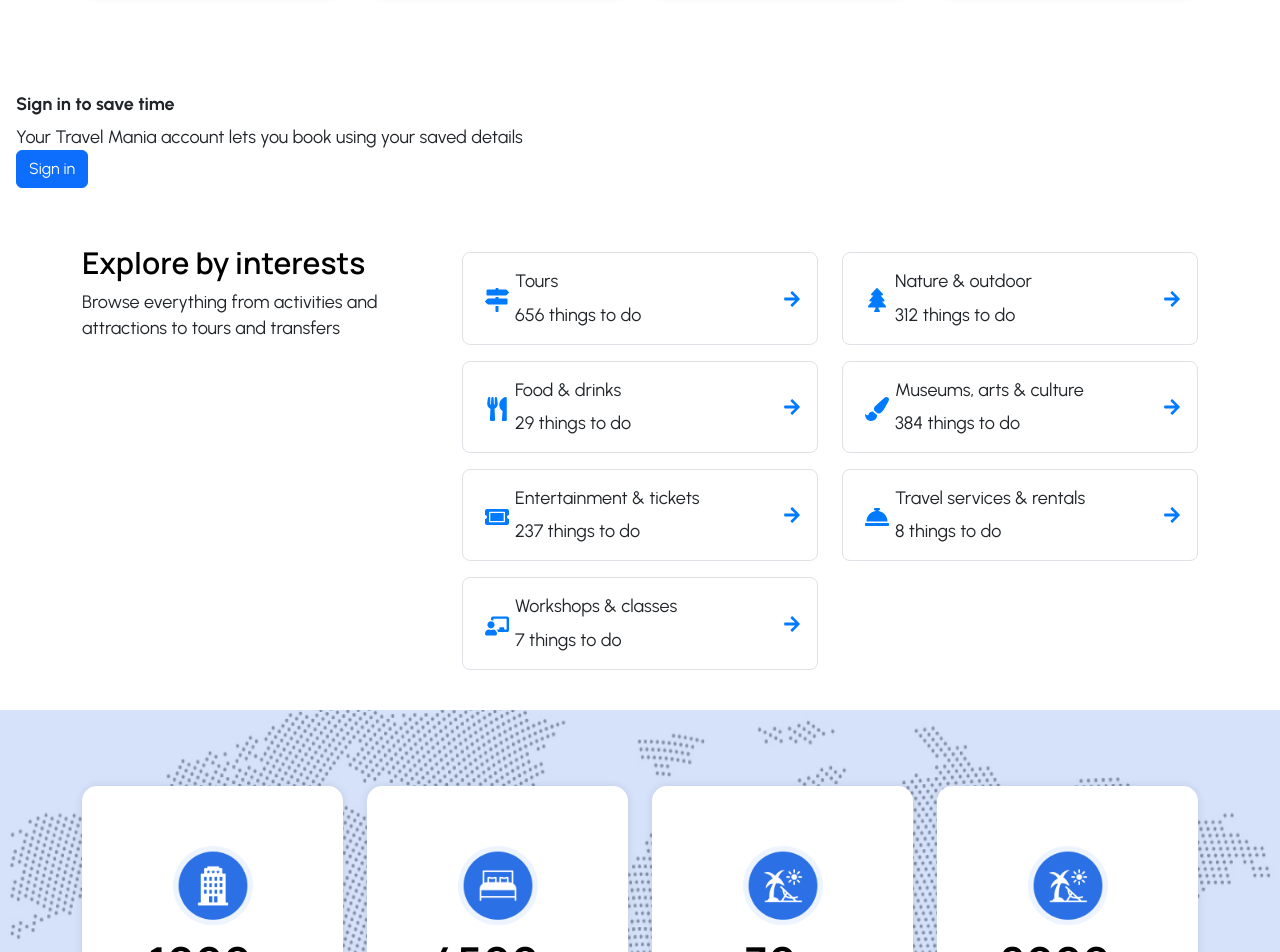
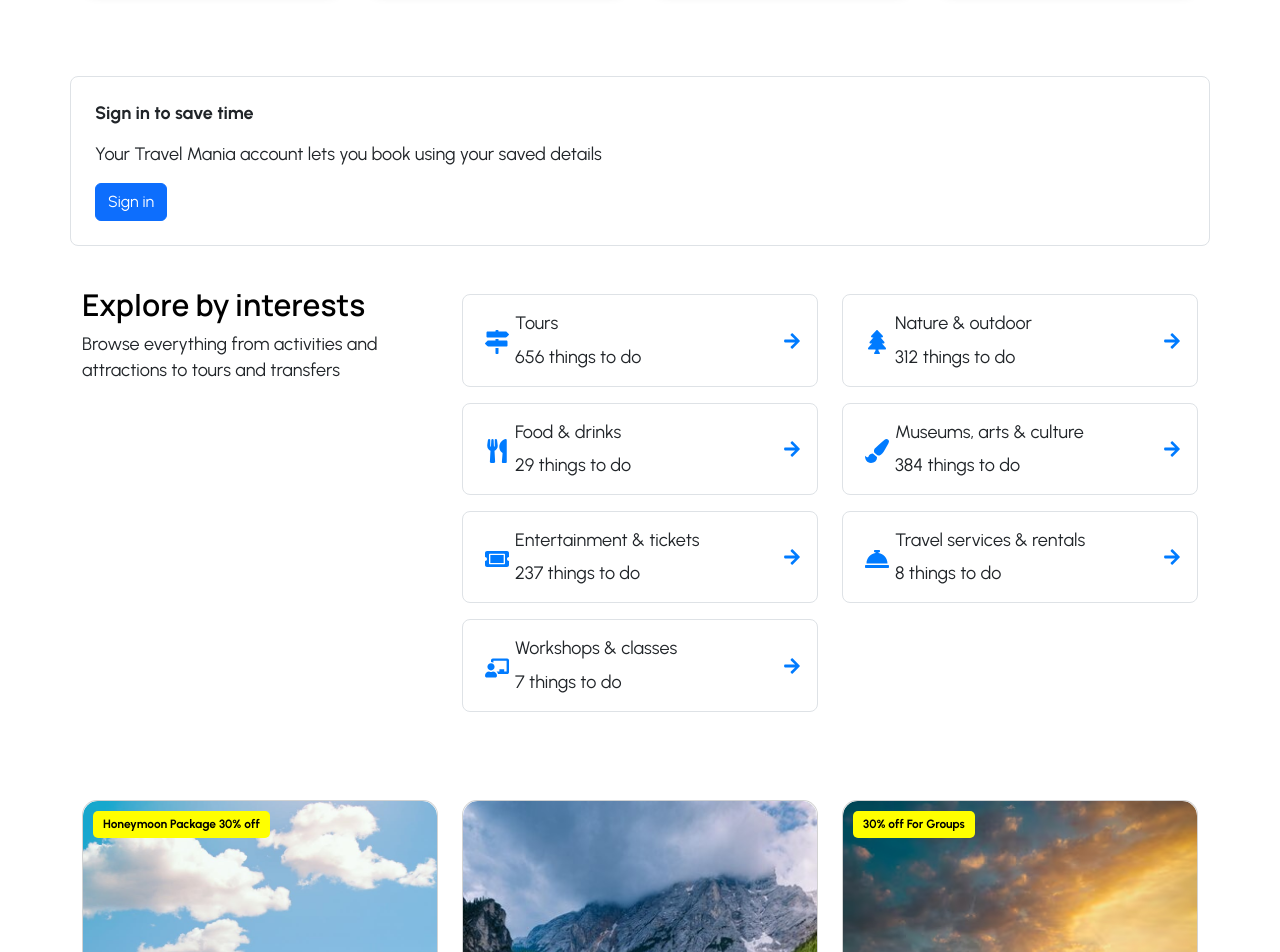
Before and after one commit to afzalimdad9/travel-mania, a Next.js app: page /amusement in a window 1280 px wide. Shown: the part 1440-2392 px from the top of the page. Built offline with nearby package versions, Linux system fonts and the light colour scheme.

Commit message:
fix: fixed signin component structure

```diff
--- a/src/Components/Signin/index.jsx
+++ b/src/Components/Signin/index.jsx
@@ -1,11 +1,13 @@
 const Signin = () => {
   return (
-    <div className="sign-in-banner mb-4 p-3">
+    <div className="sign-in-banner container border border-1 p-4 rounded-3">
       <p className="mb-1">
         <strong>Sign in to save time</strong>
       </p>
-      <p>Your Travel Mania account lets you book using your saved details</p>
-      <a className="btn btn-primary text-white" href="/signin">
+      <p className="mt-3">
+        Your Travel Mania account lets you book using your saved details
+      </p>
+      <a className="btn btn-primary text-white mt-3" href="/signin">
         Sign in
       </a>
     </div>
--- a/src/pages/amusement.jsx
+++ b/src/pages/amusement.jsx
@@ -29,8 +29,8 @@ const amusement = () => {
         <DestinationCard />
         <Signin />
         <ExploreByInterests />
-        <CounterCard />
-        <FlightCard />
+        {/* <CounterCard /> */}
+        {/* <FlightCard /> */}
         <LocationCard />
         <RecommendationsSection />
         <LatestTravelBlog />
```
